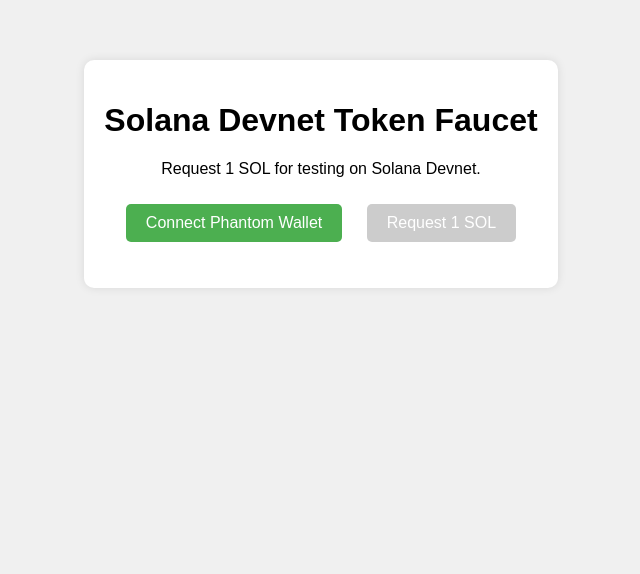
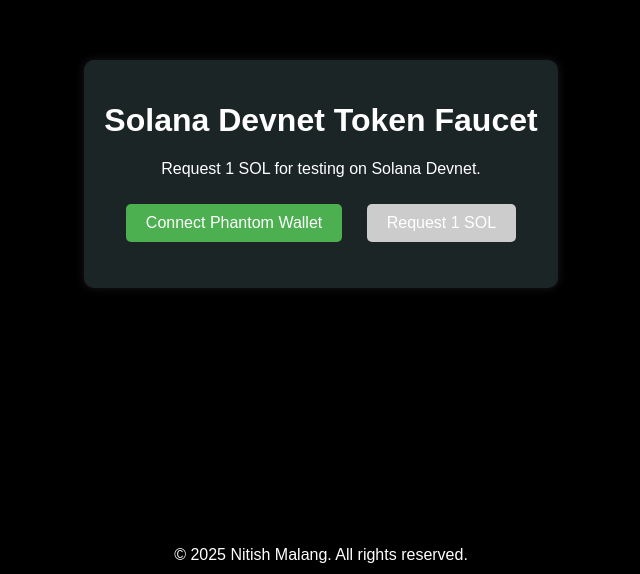
Before and after one commit to nitishmalang/solana-faucet-go, a plain HTML site: page frontend/index.html in a window 1280 px wide. Shown: the part 226-800 px from the top of the page, without its empty margins (319-959 px from the left). Drawn offline with Linux system fonts and the light colour scheme.

```diff
--- a/frontend/index.html
+++ b/frontend/index.html
@@ -14,6 +14,9 @@
     <button id="requestSol" disabled>Request 1 SOL</button>
     <p id="status"></p>
   </div>
+  <footer style="position: fixed; bottom: 10px; color: #ffffff; text-align: center; width: 100%;">
+    &copy; 2025 Nitish Malang. All rights reserved.
+  </footer>
   <script src="script.js"></script>
 </body>
 </html>
--- a/frontend/style.css
+++ b/frontend/style.css
@@ -5,14 +5,15 @@
   align-items: center;
   height: 100vh;
   margin: 0;
-    background-color: #f0f0f0;
+  background-color: #000000; /* Changed to black */
 }
 .container {
   text-align: center;
   padding: 20px;
-    background: white;
+  background: #1c2526; /* Darker container for contrast */
   border-radius: 10px;
-    box-shadow: 0 0 10px rgba(0,0,0,0.1);
+  box-shadow: 0 0 10px rgba(255, 255, 255, 0.1); /* White shadow for contrast */
+  color: #ffffff; /* White text for readability */
 }
 button {
   padding: 10px 20px;
@@ -29,6 +30,6 @@
   cursor: not-allowed;
 }
 #status {
-    color: #333;
+  color: #ffffff; /* White status text */
   margin-top: 10px;
 }
```
Lines whose indentation alone changed are shown as unchanged.
